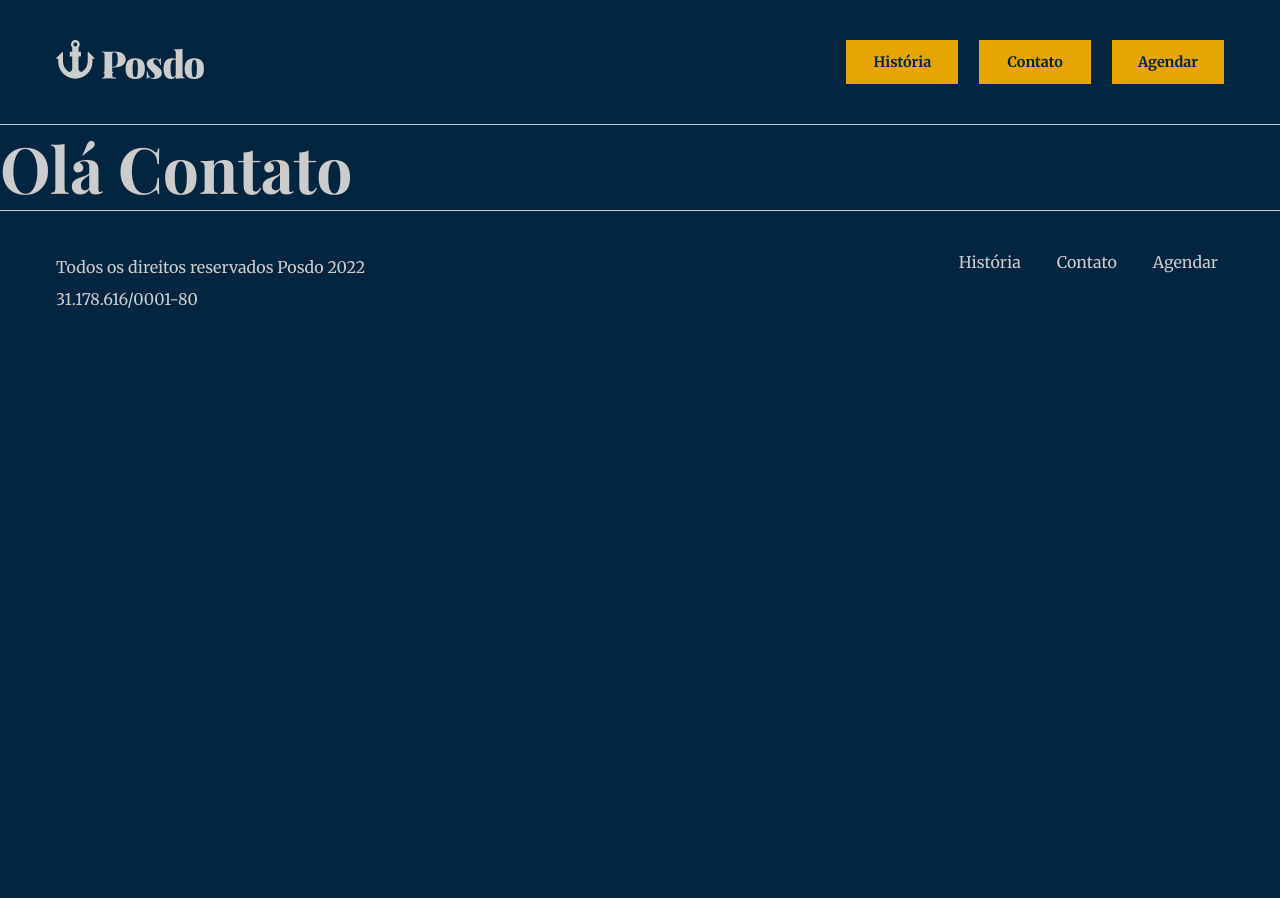
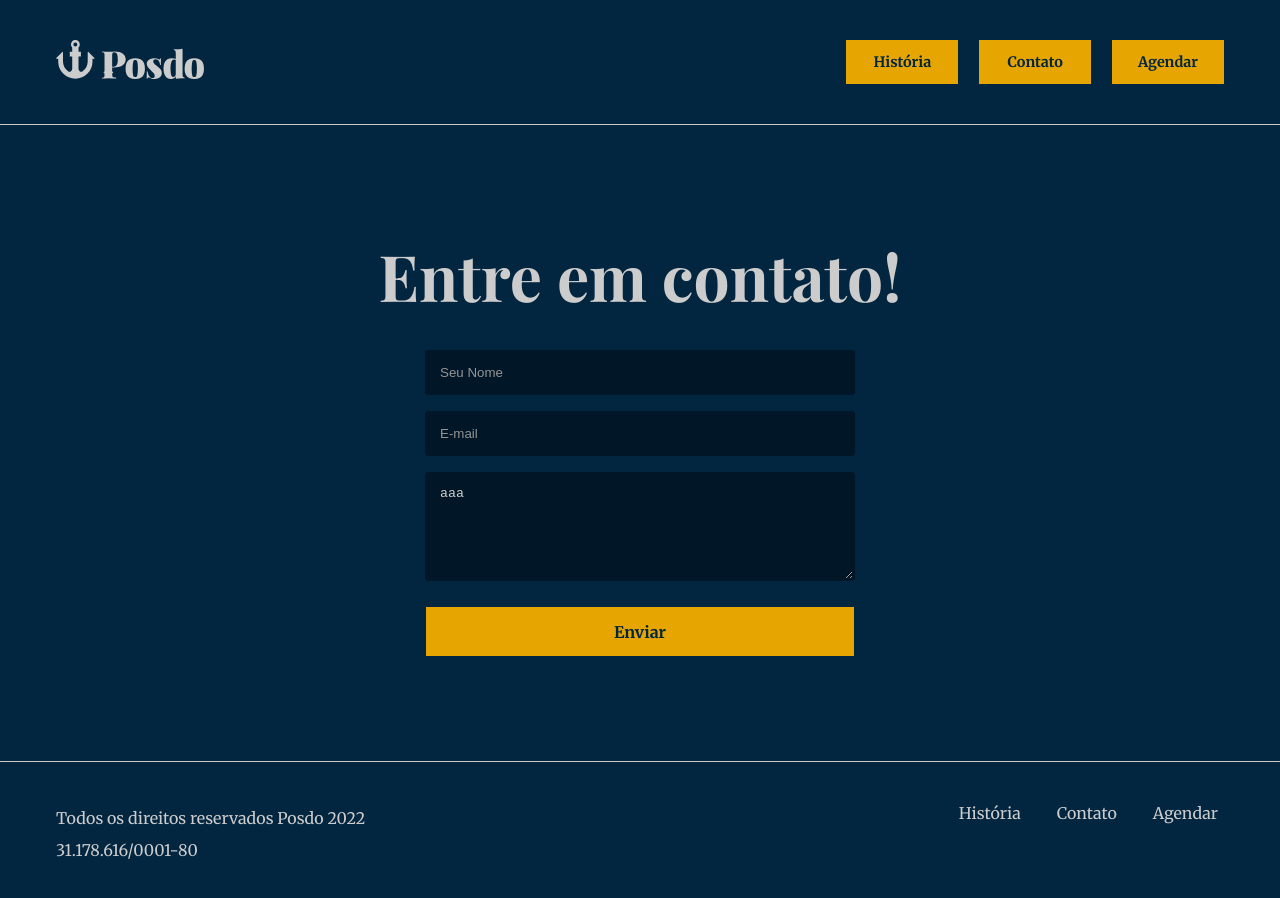
Before and after one commit to eduardo-raniero/posdo, a Next.js app: page /contato in a window 1280 px wide. Shown: the top 898 px of the page. Before the commit the page ends 800 px from the top, so only its background shows below. Built offline with nearby package versions, Linux system fonts and the light colour scheme.

Commit message:
contact-form-page

```diff
--- a/pages/contato/index.jsx
+++ b/pages/contato/index.jsx
@@ -1,8 +1,24 @@
+import styles from '../../styles/contact.module.scss';
+
 function Contact(){
+
+    const handleForm = (e) => {
+        e.preventDefault();
+    }
+
     return(
-        <>
-            <h1>Olá Contato</h1>
-        </>
+        <article className={styles.bigAligner}>
+            <div className={styles.banner}>
+                <h1>Entre em contato!</h1>
+
+                <form className={styles.formBox} action={handleForm}>
+                    <input type="text" name="name" placeholder="Seu Nome" />
+                    <input type="text" name="email" placeholder="E-mail" />
+                    <textarea style={{minHeight: '5rem', minWidth: '25rem'}} name="mensagem" value="aaa"></textarea>
+                    <button type='submit'>Enviar</button>
+                </form>
+            </div>
+        </article>
     )
 }
 
--- a/pages/index.jsx
+++ b/pages/index.jsx
@@ -8,8 +8,7 @@ import { BsClockFill } from 'react-icons/bs';
 import { AiFillDollarCircle } from 'react-icons/ai';
 
 export default function Home() {
-
-  console.log(useRouter);
+  const router = useRouter()
   return (
     <>
       <div className={styles.homeAligner}>
@@ -76,7 +75,7 @@ export default function Home() {
         <article className={styles.cta}>
           <div className={styles.ctaAligner}>
             <h1>What is Lorem Ipsum?</h1>
-            <button>Agendar</button>
+            <button onClick={() => router.push('/agendar')}>Agendar</button>
           </div>
         </article>
       </div>
--- /dev/null
+++ b/styles/contact.module.scss
@@ -0,0 +1,51 @@
+.bigAligner {
+    margin: 6.75rem 0rem 0rem 0rem;
+}
+
+.banner {
+    text-align: center;
+    height: 21rem;
+    max-width: 1200px;
+    margin-bottom: 12rem;
+
+    .formBox{
+        display: flex;
+        flex-direction: column;
+        margin-top: 1rem;
+        margin-bottom: 5rem;
+
+        input, textarea{
+            width: 25rem;
+            max-width: 25rem;
+            max-height: 5rem;
+            padding: .8rem;
+            margin-top: 1rem;
+            background: #011728;
+            outline: none;
+            border-radius: .2rem;
+            border: 2px solid #011728;
+            color: #ccc;
+
+            &::placeholder{
+                color: rgb(148, 148, 148);
+            }
+        }
+
+        button {
+            width: 26.8rem;
+            background-color: #E6A500;
+            margin-top: 1.6rem;
+            padding: .8rem 1rem;
+            color: #022640;
+            font-size: 1rem;
+            font-weight: 600;
+            font-family: Merriweather;
+            border: 2px solid #E6A500;
+
+            &:hover{
+                color: #E6A500;
+                background: rgba(0, 0, 0, 0)
+            }
+          }
+    }
+}
--- a/styles/global.css
+++ b/styles/global.css
@@ -3,6 +3,10 @@
 ::selection{
   background: #ccc;
   color: #022640;
+}
+
+html {
+  scroll-behavior: smooth;
 }
 
 * {
--- a/styles/history.module.scss
+++ b/styles/history.module.scss
@@ -4,7 +4,7 @@
 
   .banner {
     text-align: center;
-    height: 25rem;
+    height: 21rem;
     max-width: 1200px;
 
     p {
```
Also changed, not shown: public/services/haircut.jpg.
